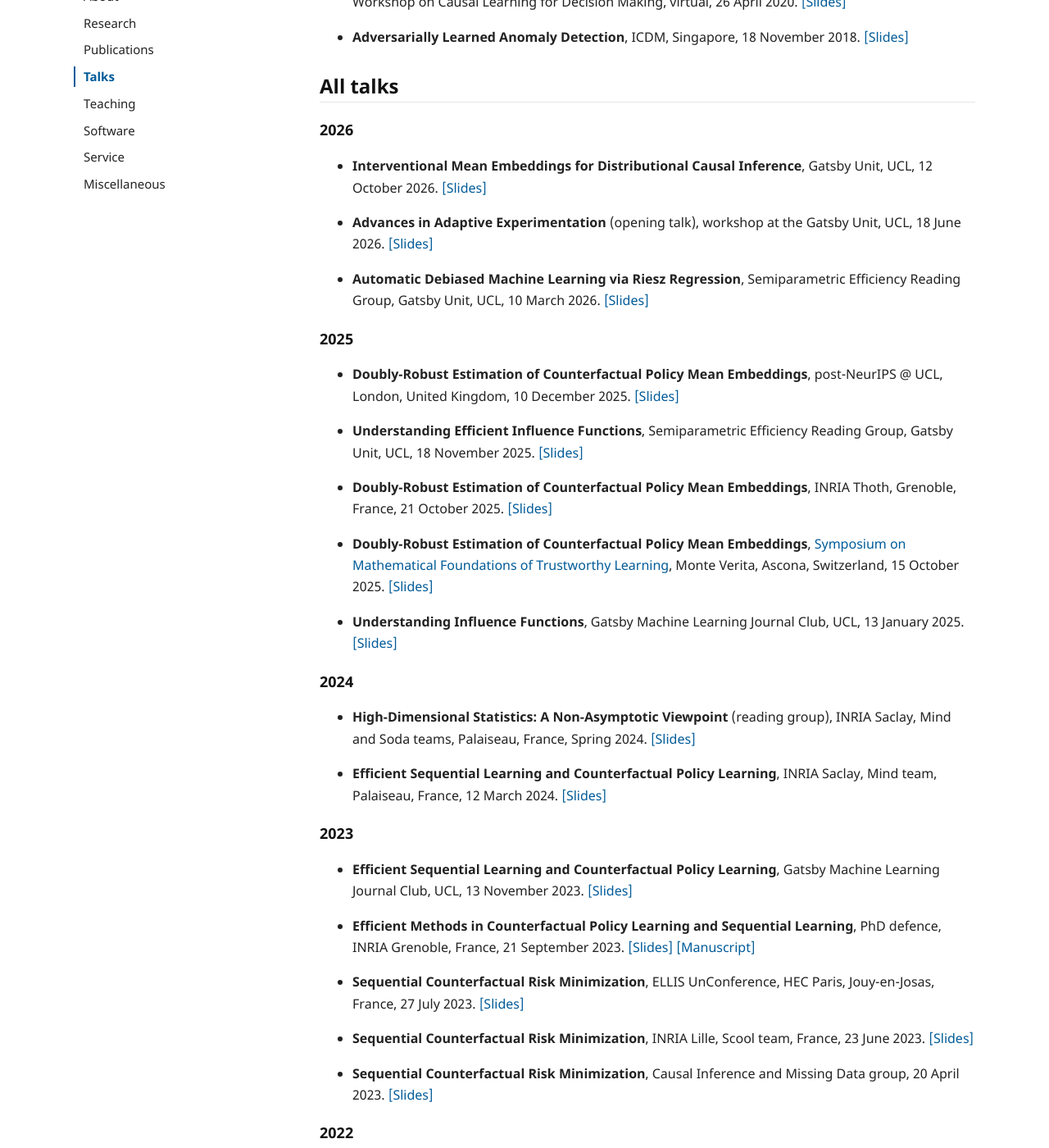
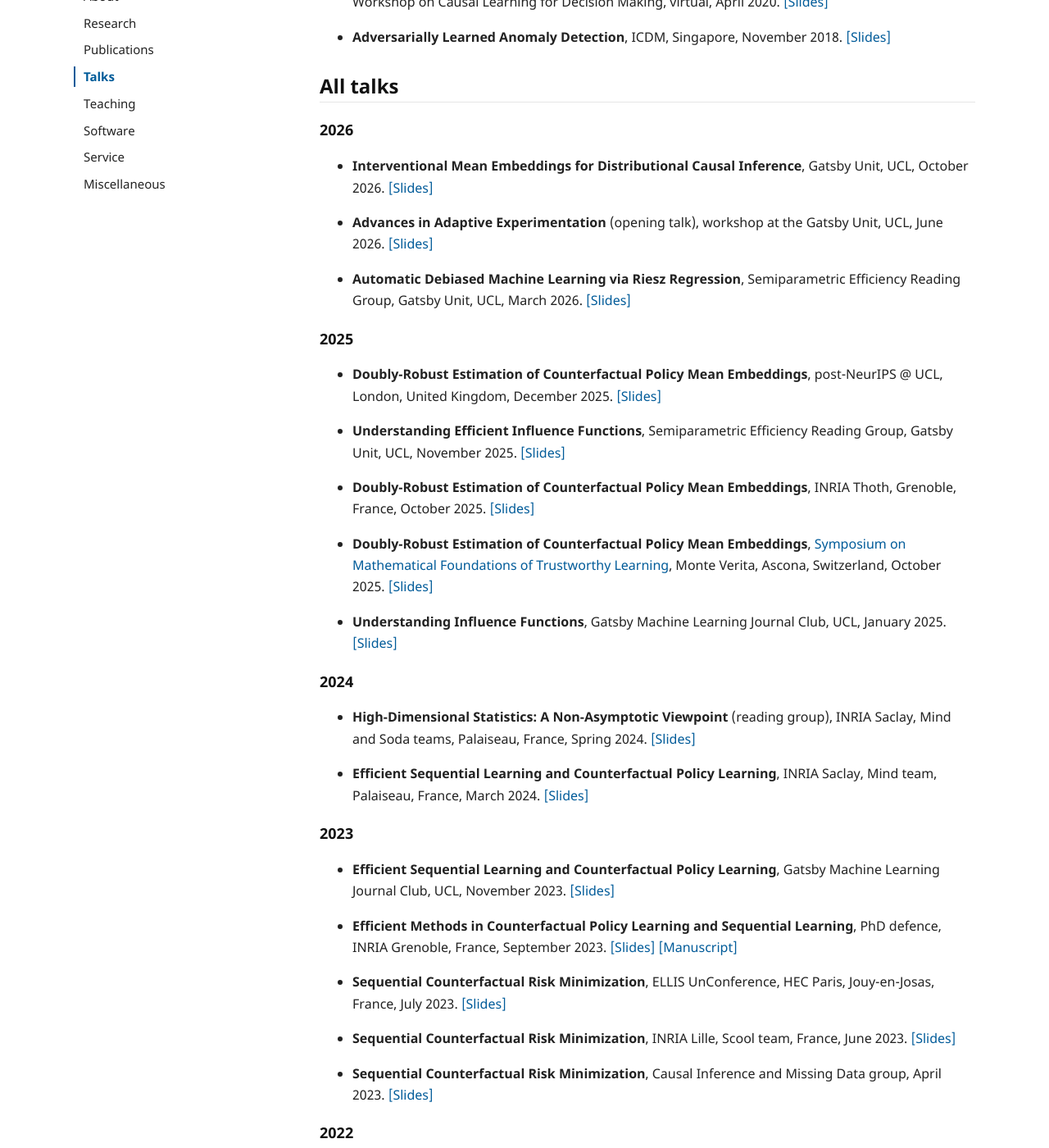
Before and after one commit to houssamzenati/houssamzenati.github.io, a Jekyll site: the page built from talks.md, in a window 1280 px wide and 1400 px high, scrolled down 733 px. Shown: the whole window at 82% size. Built offline with Jekyll 4.4.1, drawn with Linux system fonts in a browser that asks for light colours; a style sheet for code colours, icons or effects is not loaded; some of the changed text lies outside the part shown.

Commit message:
Talks: use the site's existing entry format
Co-Authored-By: Claude Opus 5.5 <noreply@anthropic.com>
Claude-Session: https://claude.ai/code/session_01TUd1MKUcRm2yFErPuMjqk7

```diff
--- a/talks.md
+++ b/talks.md
@@ -4,84 +4,82 @@ title: Talks
 permalink: /talks/
 ---
 
-{% assign s = "/assets/slides/" | relative_url %}
-
 ## Selected talks
 
-- **Interventional Mean Embeddings for Distributional Causal Inference**, Gatsby Unit, UCL, 12 October 2026. [[Slides]]({{ s }}ime-2026-handout.pdf)
+- **Interventional Mean Embeddings for Distributional Causal Inference**, Gatsby Unit, UCL, October 2026. [[Slides]]({{ "/assets/slides/ime-2026-handout.pdf" | relative_url }})
 
-- **Doubly-Robust Estimation of Counterfactual Policy Mean Embeddings**, [Symposium on Mathematical Foundations of Trustworthy Learning](https://ellis.eu/events/symposium-on-mathematical-foundations-of-trustworthy-learning), Monte Verita, Ascona, Switzerland, 15 October 2025. [[Slides]]({{ s }}T15-2025-10-monte-verita-dr-cpme.pdf)
+- **Doubly-Robust Estimation of Counterfactual Policy Mean Embeddings**, [Symposium on Mathematical Foundations of Trustworthy Learning](https://ellis.eu/events/symposium-on-mathematical-foundations-of-trustworthy-learning), Monte Verita, Ascona, Switzerland, October 2025. [[Slides]]({{ "/assets/slides/T15-2025-10-monte-verita-dr-cpme.pdf" | relative_url }})
 
-- **Understanding Influence Functions**, Gatsby Machine Learning Journal Club, UCL, 13 January 2025. [[Slides]]({{ s }}T14-2025-01-gatsby-mljc-understanding-influence-functions.pdf)
+- **Understanding Influence Functions**, Gatsby Machine Learning Journal Club, UCL, January 2025. [[Slides]]({{ "/assets/slides/T14-2025-01-gatsby-mljc-understanding-influence-functions.pdf" | relative_url }})
 
-- **Sequential Counterfactual Risk Minimization**, ELLIS UnConference, HEC Paris, Jouy-en-Josas, France, 27 July 2023. [[Slides]]({{ s }}T09-2023-07-ellis-unconference-sequential-crm.pdf)
+- **Sequential Counterfactual Risk Minimization**, ELLIS UnConference, HEC Paris, Jouy-en-Josas, France, July 2023. [[Slides]]({{ "/assets/slides/T09-2023-07-ellis-unconference-sequential-crm.pdf" | relative_url }})
 
-- **Nested Bandits**, ICML, Baltimore, United States, July 2022. [[Slides]]({{ s }}T06-2022-07-icml-nested-bandits.pdf)
+- **Nested Bandits**, ICML, Baltimore, United States, July 2022. [[Slides]]({{ "/assets/slides/T06-2022-07-icml-nested-bandits.pdf" | relative_url }})
 
-- **Efficient Kernel UCB for Contextual Bandits**, INRIA Thoth seminar, Grenoble, France, 14 January 2022. [[Slides]]({{ s }}T05-2022-01-inria-thoth-efficient-kernel-ucb.pdf)
+- **Efficient Kernel UCB for Contextual Bandits**, INRIA Thoth seminar, Grenoble, France, January 2022. [[Slides]]({{ "/assets/slides/T05-2022-01-inria-thoth-efficient-kernel-ucb.pdf" | relative_url }})
 
-- **Counterfactual Learning of Stochastic Policies with Continuous Actions**, MIPT-UGA AI Workshop, 1 July 2021. [[Slides]]({{ s }}T04-2021-07-mipt-uga-counterfactual-learning-stochastic-policies.pdf)
+- **Counterfactual Learning of Stochastic Policies with Continuous Actions**, MIPT-UGA AI Workshop, July 2021. [[Slides]]({{ "/assets/slides/T04-2021-07-mipt-uga-counterfactual-learning-stochastic-policies.pdf" | relative_url }})
 
-- **Optimization Approaches for Counterfactual Risk Minimization with Continuous Actions**, ICLR Workshop on Causal Learning for Decision Making, virtual, 26 April 2020. [[Slides]]({{ s }}T03-2020-04-iclr-cldm-crm-continuous-actions.pdf)
+- **Optimization Approaches for Counterfactual Risk Minimization with Continuous Actions**, ICLR Workshop on Causal Learning for Decision Making, virtual, April 2020. [[Slides]]({{ "/assets/slides/T03-2020-04-iclr-cldm-crm-continuous-actions.pdf" | relative_url }})
 
-- **Adversarially Learned Anomaly Detection**, ICDM, Singapore, 18 November 2018. [[Slides]]({{ s }}T02-2018-11-icdm-adversarially-learned-anomaly-detection.pdf)
+- **Adversarially Learned Anomaly Detection**, ICDM, Singapore, November 2018. [[Slides]]({{ "/assets/slides/T02-2018-11-icdm-adversarially-learned-anomaly-detection.pdf" | relative_url }})
 
 ## All talks
 
 ### 2026
 
-- **Interventional Mean Embeddings for Distributional Causal Inference**, Gatsby Unit, UCL, 12 October 2026. [[Slides]]({{ s }}ime-2026-handout.pdf)
+- **Interventional Mean Embeddings for Distributional Causal Inference**, Gatsby Unit, UCL, October 2026. [[Slides]]({{ "/assets/slides/ime-2026-handout.pdf" | relative_url }})
 
-- **Advances in Adaptive Experimentation** (opening talk), workshop at the Gatsby Unit, UCL, 18 June 2026. [[Slides]]({{ s }}T20-2026-06-adaptive-experimentation-workshop-opening.pdf)
+- **Advances in Adaptive Experimentation** (opening talk), workshop at the Gatsby Unit, UCL, June 2026. [[Slides]]({{ "/assets/slides/T20-2026-06-adaptive-experimentation-workshop-opening.pdf" | relative_url }})
 
-- **Automatic Debiased Machine Learning via Riesz Regression**, Semiparametric Efficiency Reading Group, Gatsby Unit, UCL, 10 March 2026. [[Slides]]({{ s }}T19-2026-03-semiparametric-rg-automatic-debiased-ml.pdf)
+- **Automatic Debiased Machine Learning via Riesz Regression**, Semiparametric Efficiency Reading Group, Gatsby Unit, UCL, March 2026. [[Slides]]({{ "/assets/slides/T19-2026-03-semiparametric-rg-automatic-debiased-ml.pdf" | relative_url }})
 
 ### 2025
 
-- **Doubly-Robust Estimation of Counterfactual Policy Mean Embeddings**, post-NeurIPS @ UCL, London, United Kingdom, 10 December 2025. [[Slides]]({{ s }}T18-2025-12-post-neurips-ucl-dr-cpme.pdf)
+- **Doubly-Robust Estimation of Counterfactual Policy Mean Embeddings**, post-NeurIPS @ UCL, London, United Kingdom, December 2025. [[Slides]]({{ "/assets/slides/T18-2025-12-post-neurips-ucl-dr-cpme.pdf" | relative_url }})
 
-- **Understanding Efficient Influence Functions**, Semiparametric Efficiency Reading Group, Gatsby Unit, UCL, 18 November 2025. [[Slides]]({{ s }}T17-2025-11-semiparametric-rg-efficient-influence-functions.pdf)
+- **Understanding Efficient Influence Functions**, Semiparametric Efficiency Reading Group, Gatsby Unit, UCL, November 2025. [[Slides]]({{ "/assets/slides/T17-2025-11-semiparametric-rg-efficient-influence-functions.pdf" | relative_url }})
 
-- **Doubly-Robust Estimation of Counterfactual Policy Mean Embeddings**, INRIA Thoth, Grenoble, France, 21 October 2025. [[Slides]]({{ s }}T16-2025-10-inria-thoth-dr-cpme.pdf)
+- **Doubly-Robust Estimation of Counterfactual Policy Mean Embeddings**, INRIA Thoth, Grenoble, France, October 2025. [[Slides]]({{ "/assets/slides/T16-2025-10-inria-thoth-dr-cpme.pdf" | relative_url }})
 
-- **Doubly-Robust Estimation of Counterfactual Policy Mean Embeddings**, [Symposium on Mathematical Foundations of Trustworthy Learning](https://ellis.eu/events/symposium-on-mathematical-foundations-of-trustworthy-learning), Monte Verita, Ascona, Switzerland, 15 October 2025. [[Slides]]({{ s }}T15-2025-10-monte-verita-dr-cpme.pdf)
+- **Doubly-Robust Estimation of Counterfactual Policy Mean Embeddings**, [Symposium on Mathematical Foundations of Trustworthy Learning](https://ellis.eu/events/symposium-on-mathematical-foundations-of-trustworthy-learning), Monte Verita, Ascona, Switzerland, October 2025. [[Slides]]({{ "/assets/slides/T15-2025-10-monte-verita-dr-cpme.pdf" | relative_url }})
 
-- **Understanding Influence Functions**, Gatsby Machine Learning Journal Club, UCL, 13 January 2025. [[Slides]]({{ s }}T14-2025-01-gatsby-mljc-understanding-influence-functions.pdf)
+- **Understanding Influence Functions**, Gatsby Machine Learning Journal Club, UCL, January 2025. [[Slides]]({{ "/assets/slides/T14-2025-01-gatsby-mljc-understanding-influence-functions.pdf" | relative_url }})
 
 ### 2024
 
-- **High-Dimensional Statistics: A Non-Asymptotic Viewpoint** (reading group), INRIA Saclay, Mind and Soda teams, Palaiseau, France, Spring 2024. [[Slides]]({{ s }}T13-2024-spring-inria-saclay-high-dimensional-statistics.pdf)
+- **High-Dimensional Statistics: A Non-Asymptotic Viewpoint** (reading group), INRIA Saclay, Mind and Soda teams, Palaiseau, France, Spring 2024. [[Slides]]({{ "/assets/slides/T13-2024-spring-inria-saclay-high-dimensional-statistics.pdf" | relative_url }})
 
-- **Efficient Sequential Learning and Counterfactual Policy Learning**, INRIA Saclay, Mind team, Palaiseau, France, 12 March 2024. [[Slides]]({{ s }}T12-2024-03-inria-saclay-efficient-sequential-learning.pdf)
+- **Efficient Sequential Learning and Counterfactual Policy Learning**, INRIA Saclay, Mind team, Palaiseau, France, March 2024. [[Slides]]({{ "/assets/slides/T12-2024-03-inria-saclay-efficient-sequential-learning.pdf" | relative_url }})
 
 ### 2023
 
-- **Efficient Sequential Learning and Counterfactual Policy Learning**, Gatsby Machine Learning Journal Club, UCL, 13 November 2023. [[Slides]]({{ s }}T11-2023-11-gatsby-mljc-efficient-sequential-learning.pdf)
+- **Efficient Sequential Learning and Counterfactual Policy Learning**, Gatsby Machine Learning Journal Club, UCL, November 2023. [[Slides]]({{ "/assets/slides/T11-2023-11-gatsby-mljc-efficient-sequential-learning.pdf" | relative_url }})
 
-- **Efficient Methods in Counterfactual Policy Learning and Sequential Learning**, PhD defence, INRIA Grenoble, France, 21 September 2023. [[Slides]]({{ s }}T10-2023-09-phd-defence.pdf) [[Manuscript]]({{ "/phd_manuscript.pdf" | relative_url }})
+- **Efficient Methods in Counterfactual Policy Learning and Sequential Learning**, PhD defence, INRIA Grenoble, France, September 2023. [[Slides]]({{ "/assets/slides/T10-2023-09-phd-defence.pdf" | relative_url }}) [[Manuscript]]({{ "/phd_manuscript.pdf" | relative_url }})
 
-- **Sequential Counterfactual Risk Minimization**, ELLIS UnConference, HEC Paris, Jouy-en-Josas, France, 27 July 2023. [[Slides]]({{ s }}T09-2023-07-ellis-unconference-sequential-crm.pdf)
+- **Sequential Counterfactual Risk Minimization**, ELLIS UnConference, HEC Paris, Jouy-en-Josas, France, July 2023. [[Slides]]({{ "/assets/slides/T09-2023-07-ellis-unconference-sequential-crm.pdf" | relative_url }})
 
-- **Sequential Counterfactual Risk Minimization**, INRIA Lille, Scool team, France, 23 June 2023. [[Slides]]({{ s }}T08-2023-06-inria-lille-sequential-crm.pdf)
+- **Sequential Counterfactual Risk Minimization**, INRIA Lille, Scool team, France, June 2023. [[Slides]]({{ "/assets/slides/T08-2023-06-inria-lille-sequential-crm.pdf" | relative_url }})
 
-- **Sequential Counterfactual Risk Minimization**, Causal Inference and Missing Data group, 20 April 2023. [[Slides]]({{ s }}T07-2023-04-cimd-sequential-crm.pdf)
+- **Sequential Counterfactual Risk Minimization**, Causal Inference and Missing Data group, April 2023. [[Slides]]({{ "/assets/slides/T07-2023-04-cimd-sequential-crm.pdf" | relative_url }})
 
 ### 2022
 
-- **Nested Bandits**, ICML, Baltimore, United States, July 2022. [[Slides]]({{ s }}T06-2022-07-icml-nested-bandits.pdf)
+- **Nested Bandits**, ICML, Baltimore, United States, July 2022. [[Slides]]({{ "/assets/slides/T06-2022-07-icml-nested-bandits.pdf" | relative_url }})
 
-- **Efficient Kernel UCB for Contextual Bandits**, INRIA Thoth seminar, Grenoble, France, 14 January 2022. [[Slides]]({{ s }}T05-2022-01-inria-thoth-efficient-kernel-ucb.pdf)
+- **Efficient Kernel UCB for Contextual Bandits**, INRIA Thoth seminar, Grenoble, France, January 2022. [[Slides]]({{ "/assets/slides/T05-2022-01-inria-thoth-efficient-kernel-ucb.pdf" | relative_url }})
 
 ### 2021
 
-- **Counterfactual Learning of Stochastic Policies with Continuous Actions**, MIPT-UGA AI Workshop, 1 July 2021. [[Slides]]({{ s }}T04-2021-07-mipt-uga-counterfactual-learning-stochastic-policies.pdf)
+- **Counterfactual Learning of Stochastic Policies with Continuous Actions**, MIPT-UGA AI Workshop, July 2021. [[Slides]]({{ "/assets/slides/T04-2021-07-mipt-uga-counterfactual-learning-stochastic-policies.pdf" | relative_url }})
 
 ### 2020
 
-- **Optimization Approaches for Counterfactual Risk Minimization with Continuous Actions**, ICLR Workshop on Causal Learning for Decision Making, virtual, 26 April 2020. [[Slides]]({{ s }}T03-2020-04-iclr-cldm-crm-continuous-actions.pdf)
+- **Optimization Approaches for Counterfactual Risk Minimization with Continuous Actions**, ICLR Workshop on Causal Learning for Decision Making, virtual, April 2020. [[Slides]]({{ "/assets/slides/T03-2020-04-iclr-cldm-crm-continuous-actions.pdf" | relative_url }})
 
 ### 2018
 
-- **Adversarially Learned Anomaly Detection**, ICDM, Singapore, 18 November 2018. [[Slides]]({{ s }}T02-2018-11-icdm-adversarially-learned-anomaly-detection.pdf)
+- **Adversarially Learned Anomaly Detection**, ICDM, Singapore, November 2018. [[Slides]]({{ "/assets/slides/T02-2018-11-icdm-adversarially-learned-anomaly-detection.pdf" | relative_url }})
 
-- **Efficient GAN-Based Anomaly Detection**, DL2.0 Workshop, I2R, A*Star, Singapore, 9 April 2018. [[Slides]]({{ s }}T01-2018-04-dl2-efficient-gan-anomaly-detection.pdf)
+- **Efficient GAN-Based Anomaly Detection**, DL2.0 Workshop, I2R, A*Star, Singapore, April 2018. [[Slides]]({{ "/assets/slides/T01-2018-04-dl2-efficient-gan-anomaly-detection.pdf" | relative_url }})
```
